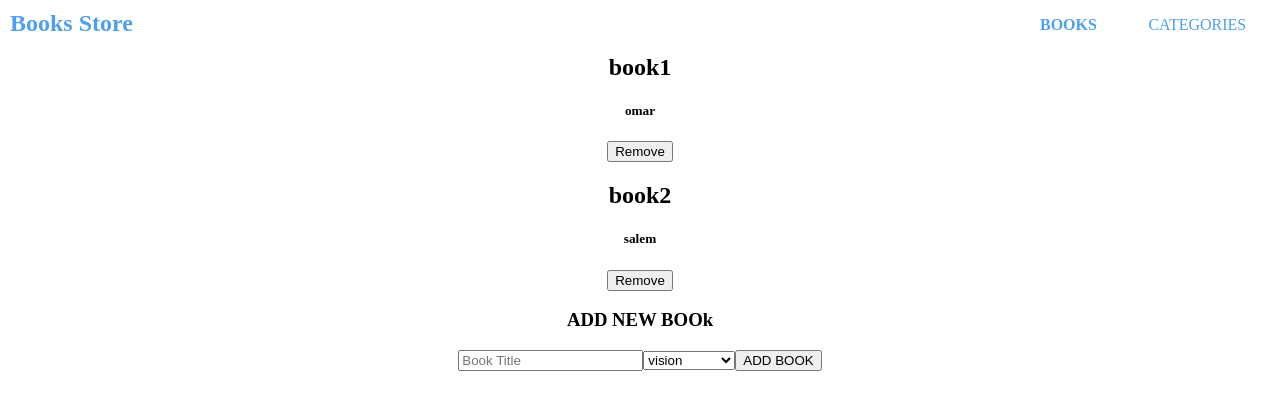
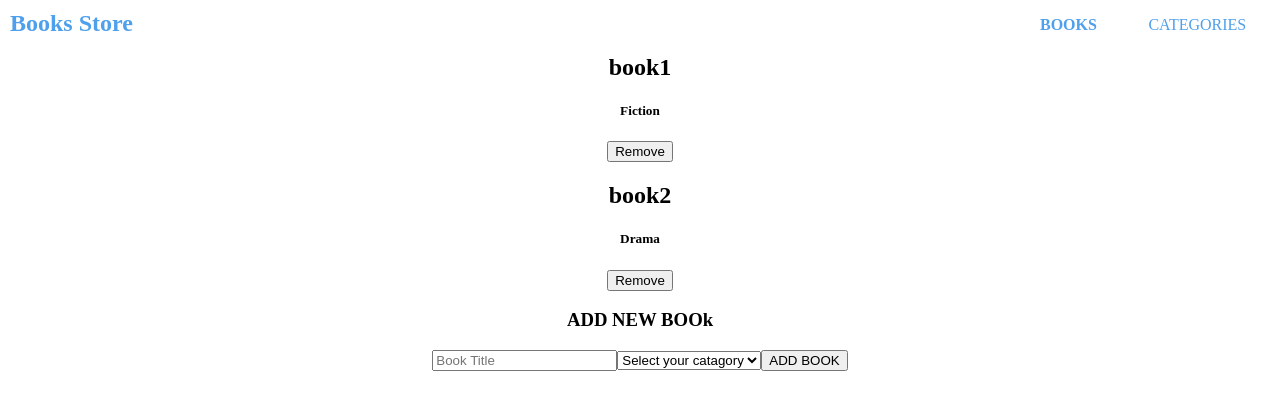
Before and after one commit to omarsalem7/Book-Store, a React (Create React App) app: page / in a window 1280 px wide. Shown: the top 410 px of the page. Built offline with nearby package versions, Linux system fonts and the light colour scheme.

Commit message:
create and remove books added using redux

```diff
--- a/package.json
+++ b/package.json
@@ -13,6 +13,9 @@
     "react-router-dom": "^6.2.2",
     "react-scripts": "5.0.0",
     "redux": "^4.1.2",
+    "redux-logger": "^3.0.6",
+    "uuid": "^8.3.2",
+    "uuidv4": "^6.2.12",
     "web-vitals": "^2.1.4"
   },
   "scripts": {
--- a/src/components/book/Book.js
+++ b/src/components/book/Book.js
@@ -1,17 +1,25 @@
 import React from 'react';
 import PropTypes from 'prop-types';
+import { useDispatch } from 'react-redux';
+import { removeBook } from '../../redux/books/books';
 
-const Book = ({ title, author }) => (
-  <div>
-    <h2>{title}</h2>
-    <h5>{author}</h5>
-    <button type="button">Remove</button>
-  </div>
-);
+const Book = ({ id, title, catagory }) => {
+  const dispatch = useDispatch();
+  return (
+    <div>
+      <h2>{title}</h2>
+      <h5>{catagory}</h5>
+      <button id={id} type="button" onClick={() => dispatch(removeBook(id))}>
+        Remove
+      </button>
+    </div>
+  );
+};
 
 Book.propTypes = {
+  id: PropTypes.string.isRequired,
   title: PropTypes.string.isRequired,
-  author: PropTypes.string.isRequired,
+  catagory: PropTypes.string.isRequired,
 };
 
 export default Book;
--- a/src/components/books/Books.js
+++ b/src/components/books/Books.js
@@ -1,16 +1,18 @@
-import React, { useState } from 'react';
+import React from 'react';
+import { useSelector } from 'react-redux';
 import Book from '../book/Book';
 
 const Books = () => {
-  const [books] = useState([
-    { id: 1, title: 'book1', author: 'omar' },
-    { id: 2, title: 'book2', author: 'salem' },
-  ]);
+  const books = useSelector((state) => state.books);
   return (
     <div className="books">
-      {books.map(({ id, title, author }) => (
-        <Book key={id} title={title} author={author} />
-      ))}
+      {books.length > 0 ? (
+        books.map(({ id, title, catagory }) => (
+          <Book key={id} id={id} title={title} catagory={catagory} />
+        ))
+      ) : (
+        <h4>No books In your Library</h4>
+      )}
     </div>
   );
 };
--- a/src/components/form/Form.js
+++ b/src/components/form/Form.js
@@ -1,19 +1,59 @@
-import React from 'react';
+import React, { useState } from 'react';
+import { v4 as uuid } from 'uuid';
+import { useDispatch } from 'react-redux';
+import { addBook } from '../../redux/books/books';
 
-const Form = () => (
+const Form = () => {
+  const [data, setData] = useState({ id: '', title: '', catagory: 'other' });
+  const uniqueId = uuid();
+  const changeHandler = (e) => {
+    setData({ ...data, id: uniqueId, [e.target.name]: e.target.value });
+  };
+  const dispatch = useDispatch();
+
+  const addHandler = (e) => {
+    e.preventDefault();
+    if (data.title) {
+      dispatch(addBook(data));
+    }
+    setData({ ...data, title: '' });
+  };
+
+  const selectHandleChange = (e) => {
+    setData({ ...data, catagory: e.target.value });
+  };
+  return (
     <div>
       <h3>ADD NEW BOOk</h3>
       <form>
-      <input type="text" placeholder="Book Title" />
-      <select name="catagories" defaultValue="catagories" id="catagories">
-        <option defaultValue="vision">vision</option>
-        <option defaultValue="inteligance">inteligance</option>
-        <option defaultValue="history">history</option>
-        <option defaultValue="engineering">engineering</option>
+        <input
+          value={data.title}
+          onChange={changeHandler}
+          type="text"
+          name="title"
+          placeholder="Book Title"
+        />
+        <select
+          defaultValue={data.catagory}
+          onChange={selectHandleChange}
+          required
+        >
+          <option value="other" disabled hidden>
+            Select your catagory
+          </option>
+          <option value="Engineering">Engineering</option>
+          <option value="Fiction">Fiction</option>
+          <option value="Literal">Literature</option>
+          <option value="History">History</option>
+          <option value="Programming">Programming</option>
+          <option value="Drama">Drama</option>
         </select>
-      <button type="button">ADD BOOK</button>
+        <button type="submit" onClick={addHandler}>
+          ADD BOOK
+        </button>
       </form>
     </div>
   );
+};
 
 export default Form;
--- a/src/index.js
+++ b/src/index.js
@@ -1,12 +1,16 @@
 import React from 'react';
 import ReactDOM from 'react-dom';
+import { Provider } from 'react-redux';
+import store from './redux/configureStore';
 import App from './App';
 import reportWebVitals from './reportWebVitals';
 
 ReactDOM.render(
-  <React.StrictMode>
-    <App />
-  </React.StrictMode>,
+  <Provider store={store}>
+    <React.StrictMode>
+      <App />
+    </React.StrictMode>
+  </Provider>,
   document.getElementById('root'),
 );
 
--- a/src/redux/books/books.js
+++ b/src/redux/books/books.js
@@ -0,0 +1,33 @@
+// Action types
+const ADD_BOOK = 'bookStore/books/ADD_BOOK';
+const REMOVE_BOOK = 'bookStore/books/REMOVE_BOOK';
+
+const initialState = [
+  { id: '1', title: 'book1', catagory: 'Fiction' },
+  { id: '2', title: 'book2', catagory: 'Drama' },
+];
+
+export const addBook = (book) => ({
+  type: ADD_BOOK,
+  book,
+});
+export const removeBook = (bookId) => ({
+  type: REMOVE_BOOK,
+  bookId,
+});
+
+// reducer
+const booksReducer = (state = initialState, action) => {
+  switch (action.type) {
+    case ADD_BOOK:
+      return [...state, action.book];
+
+    case REMOVE_BOOK:
+      return state.filter((book) => book.id !== action.bookId);
+
+    default:
+      return state;
+  }
+};
+
+export default booksReducer;
--- a/src/redux/configureStore.js
+++ b/src/redux/configureStore.js
@@ -1,4 +1,9 @@
-// import { createStore } from 'redux';
+import { createStore, combineReducers, applyMiddleware } from 'redux';
+import logger from 'redux-logger';
+import booksReducer from './books/books';
 
-// const store = createStore(increaseCounter);
-// export default store;
+const reducer = combineReducers({
+  books: booksReducer,
+});
+const store = createStore(reducer, applyMiddleware(logger));
+export default store;
```
Also changed, not shown: 1 other file (tests, documents, lock files or other folders). Lines whose indentation alone changed are shown as unchanged.
